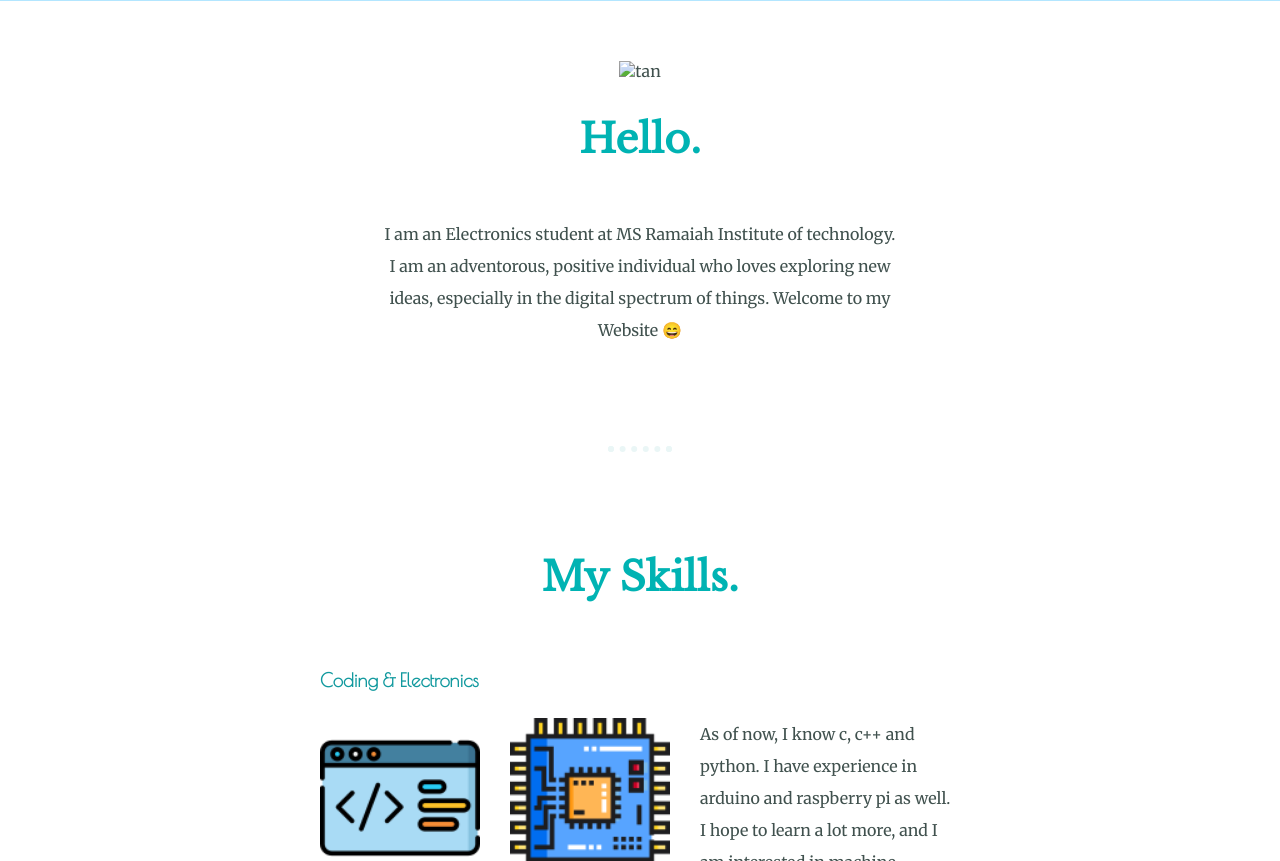
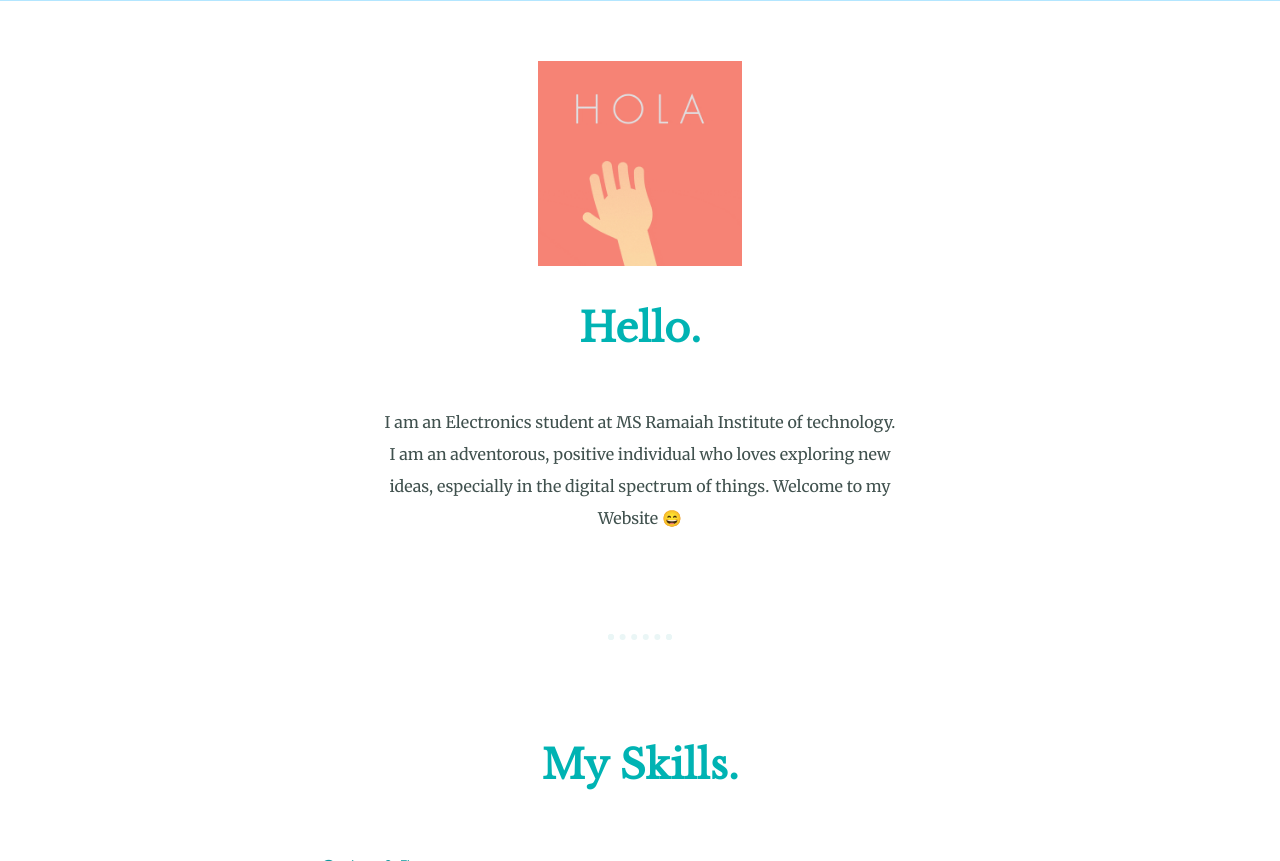
Before and after one commit to tanushamukund/tanusha, a plain HTML site: page index.html in a window 1280 px wide. Shown: the part 873-1734 px from the top of the page. Drawn offline with nearby package versions, Linux system fonts and the light colour scheme.

Commit message:
Update index.html

```diff
--- a/index.html
+++ b/index.html
@@ -23,7 +23,7 @@
     </div>
     <div class="middle-container">
       <div class="profile">
-        <img class ="tanu"src="tant.png" alt="tan">
+        <img class ="tanu"src="tant.png.gif" alt="tan">
         <h2>Hello.</h2>
         <p class="intro"> I am an Electronics student at MS Ramaiah Institute of technology. I am an adventorous, positive individual who loves exploring new ideas, especially in the digital spectrum of things.
           Welcome to my Website 😄 </p>
```
